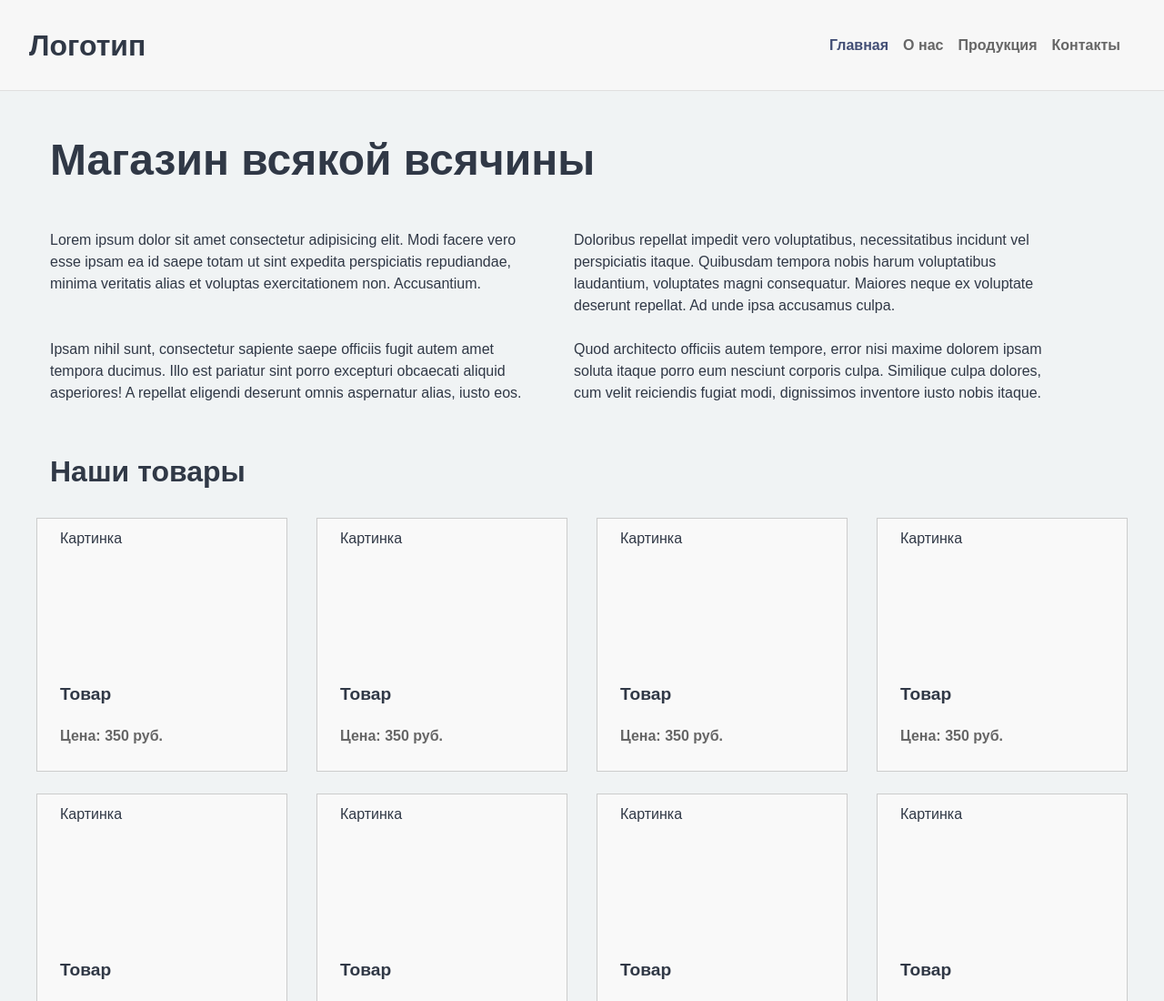
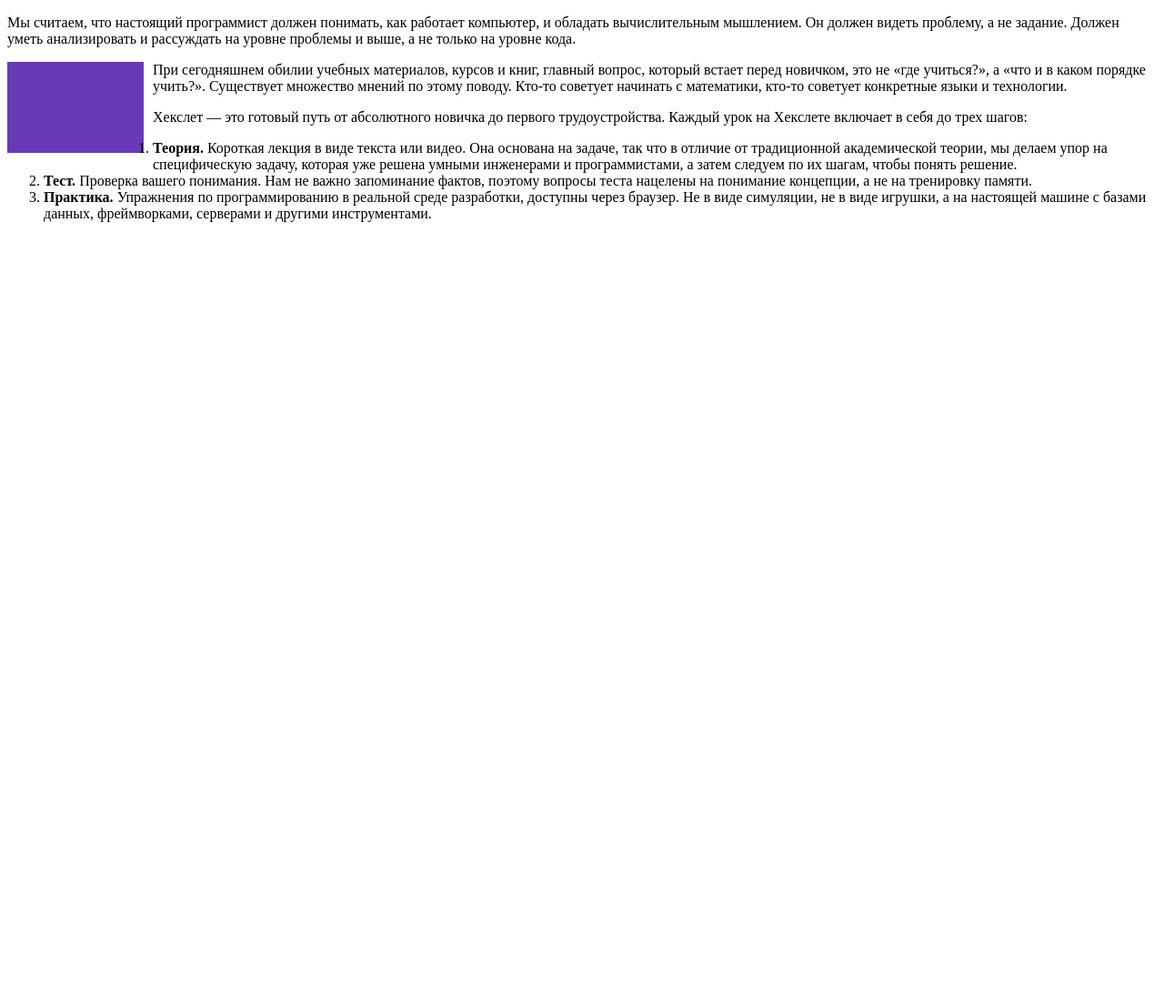
Before and after one commit to asdaroot/css_possition_elements, a plain HTML site: page index.html in a window 1280 px wide. Shown: the top 1100 px of the page at 91% size. After the commit the page ends 800 px from the top, so only its background shows below. Drawn offline with Linux system fonts and the light colour scheme.

Commit message:
lesson7 ex1

```diff
--- a/index.html
+++ b/index.html
@@ -3,132 +3,33 @@
 
   <head>
     <meta charset="UTF-8">
-    <meta name="viewport" content="width=device-width, initial-scale=1.0">
+
     <title>Магазин всякой всячины</title>
     <link rel="stylesheet" href="styles/app.css">
   </head>
 
   <body>
-    <header class="header fixed-header p-2 bg-light">
-      <span class="font-2 font-bold">Логотип</span>
-      <nav>
-        <ul class="nav-horizontal">
-          <li><a href="#" class="active-link mr-1">Главная</a></li>
-          <li><a href="#" class="mr-1">О нас</a></li>
-          <li><a href="#" class="mr-1">Продукция</a></li>
-          <li><a href="#" class="mr-1">Контакты</a></li>
-        </ul>
-      </nav>
-    </header>
-    <main class="padding-header">
-      <section class="container">
-        <header>
-          <h1>Магазин всякой всячины</h1>
-        </header>
-        <div class="column-container">
-          <div class="column-2">Lorem ipsum dolor sit amet consectetur adipisicing elit. Modi facere vero esse ipsam ea
-            id saepe totam ut sint expedita perspiciatis repudiandae, minima veritatis alias et voluptas exercitationem
-            non. Accusantium.</div>
-          <div class="column-2">Doloribus repellat impedit vero voluptatibus, necessitatibus incidunt vel perspiciatis
-            itaque. Quibusdam tempora nobis harum voluptatibus laudantium, voluptates magni consequatur. Maiores neque
-            ex voluptate deserunt repellat. Ad unde ipsa accusamus culpa.</div>
-          <div class="column-2">Ipsam nihil sunt, consectetur sapiente saepe officiis fugit autem amet tempora ducimus.
-            Illo est pariatur sint porro excepturi obcaecati aliquid asperiores! A repellat eligendi deserunt omnis
-            aspernatur alias, iusto eos.</div>
-          <div class="column-2">Quod architecto officiis autem tempore, error nisi maxime dolorem ipsam soluta itaque
-            porro eum nesciunt corporis culpa. Similique culpa dolores, cum velit reiciendis fugiat modi, dignissimos
-            inventore iusto nobis itaque.</div>
-        </div>
-      </section>
+    <p>Мы считаем, что настоящий программист должен понимать, как работает компьютер, и обладать вычислительным мышлением. Он должен видеть проблему, а не задание. Должен уметь анализировать и рассуждать на уровне проблемы и выше, а не только на уровне кода.</p>
 
-      <section class="container">
-        <header>
-          <h2>Наши товары</h2>
-        </header>
-        <div class="column-container justify-content-between">
-          <div class="column-4 card">
-            <div class="h-150">Картинка</div>
-            <p class="card-name">Товар</p>
-            <p class="card-price">Цена: <span>350 руб.</span></p>
-          </div>
-          <div class="column-4 card">
-            <div class="h-150">Картинка</div>
-            <p class="card-name">Товар</p>
-            <p class="card-price">Цена: <span>350 руб.</span></p>
-          </div>
-          <div class="column-4 card">
-            <div class="h-150">Картинка</div>
-            <p class="card-name">Товар</p>
-            <p class="card-price">Цена: <span>350 руб.</span></p>
-          </div>
-          <div class="column-4 card">
-            <div class="h-150">Картинка</div>
-            <p class="card-name">Товар</p>
-            <p class="card-price">Цена: <span>350 руб.</span></p>
-          </div>
-          <div class="column-4 card">
-            <div class="h-150">Картинка</div>
-            <p class="card-name">Товар</p>
-            <p class="card-price">Цена: <span>350 руб.</span></p>
-          </div>
-          <div class="column-4 card">
-            <div class="h-150">Картинка</div>
-            <p class="card-name">Товар</p>
-            <p class="card-price">Цена: <span>350 руб.</span></p>
-          </div>
-          <div class="column-4 card">
-            <div class="h-150">Картинка</div>
-            <p class="card-name">Товар</p>
-            <p class="card-price">Цена: <span>350 руб.</span></p>
-          </div>
-          <div class="column-4 card">
-            <div class="h-150">Картинка</div>
-            <p class="card-name">Товар</p>
-            <p class="card-price">Цена: <span>350 руб.</span></p>
-          </div>
-          <div class="column-4 card">
-            <div class="h-150">Картинка</div>
-            <p class="card-name">Товар</p>
-            <p class="card-price">Цена: <span>350 руб.</span></p>
-          </div>
-          <div class="column-4 card">
-            <div class="h-150">Картинка</div>
-            <p class="card-name">Товар</p>
-            <p class="card-price">Цена: <span>350 руб.</span></p>
-          </div>
-          <div class="column-4 card">
-            <div class="h-150">Картинка</div>
-            <p class="card-name">Товар</p>
-            <p class="card-price">Цена: <span>350 руб.</span></p>
-          </div>
-          <div class="column-4 card">
-            <div class="h-150">Картинка</div>
-            <p class="card-name">Товар</p>
-            <p class="card-price">Цена: <span>350 руб.</span></p>
-          </div>
-          <div class="column-4 card">
-            <div class="h-150">Картинка</div>
-            <p class="card-name">Товар</p>
-            <p class="card-price">Цена: <span>350 руб.</span></p>
-          </div>
-          <div class="column-4 card">
-            <div class="h-150">Картинка</div>
-            <p class="card-name">Товар</p>
-            <p class="card-price">Цена: <span>350 руб.</span></p>
-          </div>
-          <div class="column-4 card">
-            <div class="h-150">Картинка</div>
-            <p class="card-name">Товар</p>
-            <p class="card-price">Цена: <span>350 руб.</span></p>
-          </div>
-          <div class="column-4 card">
-            <div class="h-150">Картинка</div>
-            <p class="card-name">Товар</p>
-            <p class="card-price">Цена: <span>350 руб.</span></p>
-          </div>
-        </div>
-      </section>
-    </main>
+    <div class="images-block"></div>
+
+    <p>При сегодняшнем обилии учебных материалов, курсов и книг, главный вопрос, который встает перед новичком, это не «где учиться?», а «что и в каком порядке учить?». Существует множество мнений по этому поводу. Кто-то советует начинать с математики, кто-то советует конкретные языки и технологии.</p>
+
+    <p>Хекслет — это готовый путь от абсолютного новичка до первого трудоустройства. Каждый урок на Хекслете включает в себя до трех шагов:</p>
+    <ol>
+        <li>
+        <strong>Теория.</strong>
+        Короткая лекция в виде текста или видео. Она основана на задаче, так что в отличие от традиционной академической теории, мы делаем упор на специфическую задачу, которая уже решена умными инженерами и программистами, а затем следуем по их шагам, чтобы понять решение.
+        </li>
+        <li>
+        <strong>Тест.</strong>
+        Проверка вашего понимания. Нам не важно запоминание фактов, поэтому вопросы теста нацелены на понимание концепции, а не на тренировку памяти.
+        </li>
+        <li>
+        <strong>Практика.</strong>
+        Упражнения по программированию в реальной среде разработки, доступны через браузер. Не в виде симуляции, не в виде игрушки, а на настоящей машине с базами данных, фреймворками, серверами и другими инструментами.
+        </li>
+    </ol>
   </body>
 
 </html>
--- a/styles/app.css
+++ b/styles/app.css
@@ -1,151 +1,8 @@
-* {
-  box-sizing: border-box;
+.images-block {
+  height: 100px;
+  width: 150px;
+  float: left;
+  background: #673AB7;
+  margin-right: 10px;
+  margin-bottom: 10px;
 }
-
-body {
-  margin: 0;
-  padding: 0;
-
-  color: #303846;
-  font-size: 16px;
-  font-family: sans-serif;
-  line-height: 1.5;
-
-  background: #f0f3f4;
-}
-
-h1 {
-  padding-right: 15px;
-  padding-left: 15px;
-
-  font-weight: bold;
-  font-size: 3em;
-}
-
-h2 {
-  padding-right: 15px;
-  padding-left: 15px;
-
-  font-weight: bold;
-  font-size: 2em;
-}
-
-.h-150 {
-  height: 150px;
-}
-
-.p-2 {
-  padding: 2em;
-}
-
-.mr-1 {
-  margin-right: 1em;
-}
-
-.font-2 {
-  font-size: 2em;
-}
-
-.font-bold {
-  font-weight: bold;
-}
-
-.bg-light {
-  background: #f7f7f7;
-}
-
-.justify-content-between {
-  justify-content: space-between;
-}
-
-.header {
-  display: flex;
-  align-items: center;
-  justify-content: space-between;
-
-  border-bottom: 1px solid #e0dfdf;
-}
-
-.fixed-header {
-  /* BEGIN (write your solution here) */
-  position: fixed;
-  top: 0;
-
-  width: 100%;
-  height: 100px;
-
-  /* END */
-}
-
-.padding-header {
-  /* BEGIN (write your solution here) */
-
-  padding-top: 100px;
-  /* END */
-}
-
-.nav-horizontal {
-  display: flex;
-  justify-content: space-between;
-
-  list-style: none;
-}
-
-.nav-horizontal a {
-  color: #666;
-  font-weight: bold;
-  text-decoration: none;
-
-  transition: 0.6s;
-}
-
-.nav-horizontal .active-link {
-  color: #424e75;
-}
-
-.nav-horizontal a:hover {
-  color: #c44741;
-}
-
-.container {
-  width: 1230px;
-  margin: 0 auto;
-  padding-right: 15px;
-  padding-left: 15px;
-}
-
-.column-container {
-  display: flex;
-  flex-wrap: wrap;
-}
-
-.column-2 {
-  width: 48%;
-  margin-bottom: 2%;
-  padding-right: 15px;
-  padding-left: 15px;
-}
-
-.column-4 {
-  width: 23%;
-  margin-bottom: 2%;
-  padding-right: 15px;
-  padding-left: 15px;
-}
-
-.card {
-  padding: 10px 25px;
-
-  background: #f9f9f9;
-  border: 1px solid #ccc;
-}
-
-.card-name {
-  font-weight: bold;
-  font-size: 1.2em;
-}
-
-.card-price {
-  color: #666;
-  font-weight: bold;
-}
```
